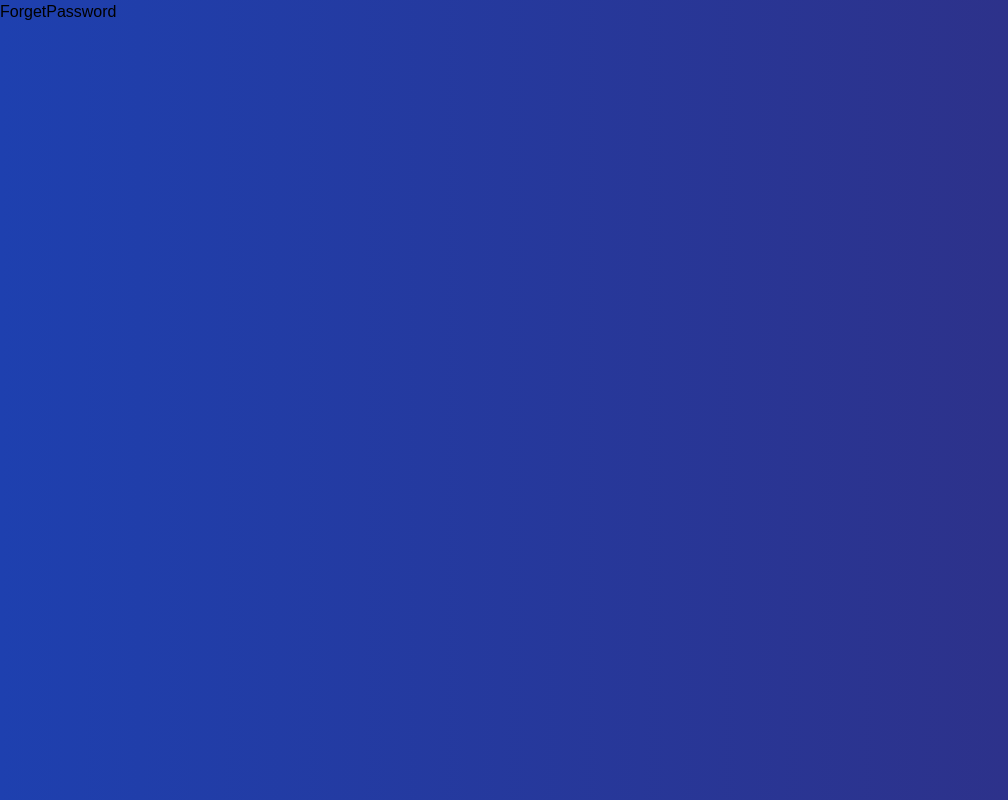
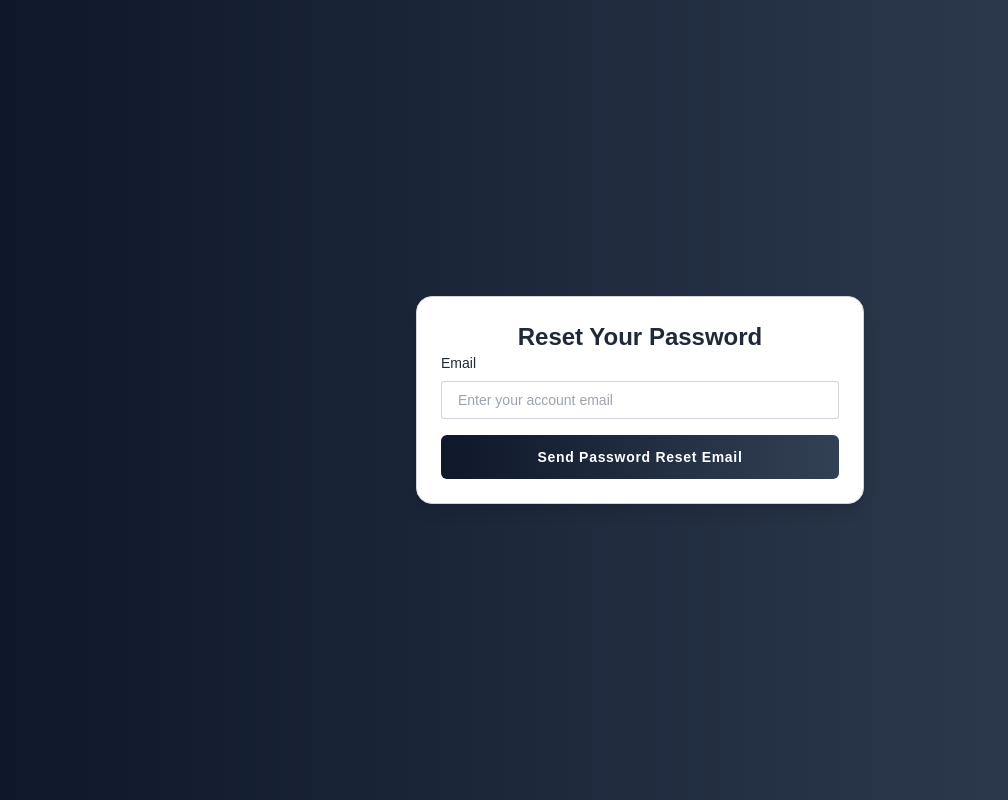
Before and after one commit to Soap171/MERN_E_Commerce_Application, a React (Vite) app in the folder client/: page /forget-password in a window 1280 px wide. Shown: the whole page, without its empty margins (0-1008 px from the left). Built offline with nearby package versions, Linux system fonts and the light colour scheme.

Commit message:
password reset page create

```diff
--- a/client/src/App.jsx
+++ b/client/src/App.jsx
@@ -10,7 +10,7 @@ import toast, { Toaster } from "react-hot-toast";
 
 function App() {
   return (
-    <div className="bg-gradient-to-r from-blue-800 to-indigo-900 min-h-screen flex flex-col ">
+    <div className="bg-gradient-to-r from-slate-900 to-slate-700 min-h-screen flex flex-col ">
       <BrowserRouter>
         <Routes>
           <Route path="/" element={<Home />} />
--- a/client/src/pages/ForgetPassword.jsx
+++ b/client/src/pages/ForgetPassword.jsx
@@ -1,7 +1,108 @@
 import React from "react";
+import { useState } from "react";
+import { Link } from "react-router-dom";
+import toast from "react-hot-toast";
+import { motion } from "framer-motion";
 
 function ForgetPassword() {
-  return <div>ForgetPassword</div>;
+  const [email, setEmail] = useState("");
+
+  const [validation, setValidation] = useState({
+    email: null,
+  });
+
+  const validateEmail = (email) => {
+    const re = /^[^\s@]+@[^\s@]+\.[^\s@]+$/;
+    return re.test(String(email).toLowerCase());
+  };
+
+  const handleInputChange = (e) => {
+    const { name, value } = e.target;
+    setEmail(value);
+    setValidation({ ...validation, email: validateEmail(value) });
+
+    switch (name) {
+      case "email":
+        setValidation({ ...validation, email: validateEmail(value) });
+        break;
+
+      default:
+        break;
+    }
+  };
+
+  const handleSubmit = (e) => {
+    if (email === "") {
+      toast.error("Please fill all the fields to login");
+      return;
+    }
+
+    if (validation.email === false) {
+      toast.error("Please enter a valid email");
+      return;
+    }
+
+    toast.success("Email sent successfully");
+  };
+
+  return (
+    <div className="flex flex-col justify-center items-center min-h-screen p-5 ">
+      <motion.div
+        className="w-full "
+        initial={{ opacity: 0, scale: 0.5 }}
+        animate={{ opacity: 1, scale: 1 }}
+        transition={{ duration: 0.9 }}
+      >
+        <div className="max-w-md w-full mx-auto border border-gray-300 rounded-2xl p-6 bg-white shadow-lg ">
+          <div className="text-center">
+            <h1 className="text-2xl text-gray-800 font-semibold">
+              Reset Your Password
+            </h1>
+          </div>
+          <form>
+            <div className="space-y-2">
+              <div className="relative">
+                <label className="text-gray-800 block text-sm mb-2">
+                  Email
+                </label>
+                <input
+                  type="text"
+                  name="email"
+                  className={`w-full  text-gray-800 bg-white border  ${
+                    validation.email === null
+                      ? "border-gray-300"
+                      : validation.email
+                      ? "border-green-500"
+                      : "border-red-500"
+                  } text-sm  px-4 py-2  rounded-sm outline-blue-500`}
+                  placeholder="Enter your account email"
+                  onChange={handleInputChange}
+                />
+                {validation.email !== null && (
+                  <span
+                    className={`absolute right-3 top-10 transform -translate-y-1/2`}
+                  >
+                    {validation.email ? "✅" : "❌"}
+                  </span>
+                )}
+              </div>
+            </div>
+          </form>
+          <div className="text-center mt-4">
+            <motion.button
+              type="button"
+              whileHover={{ scale: 1.1 }}
+              whileTap={{ scale: 0.9 }}
+              className="w-full py-3 px-4 text-sm tracking-wider font-semibold rounded-md text-white bg-gradient-to-r from-slate-900 to-slate-700  focus:outline-none"
+              onClick={handleSubmit}
+            >
+              Send Password Reset Email
+            </motion.button>
+          </div>
+        </div>
+      </motion.div>
+    </div>
+  );
 }
 
 export default ForgetPassword;
--- a/client/src/pages/Login.jsx
+++ b/client/src/pages/Login.jsx
@@ -43,8 +43,13 @@ function Login() {
       return;
     }
 
-    if (formData.password.length < 6) {
-      toast.error("Password must be at least 6 characters long");
+    if (validation.email === false) {
+      toast.error("Please enter a valid email address");
+      return;
+    }
+
+    if (validation.password === false) {
+      toast.error("Password should be atleast 6 characters long");
       return;
     }
 
@@ -60,7 +65,7 @@ function Login() {
       >
         <div className="max-w-md w-full mx-auto border  border-gray-300 rounded-2xl p-8 bg-white shadow-lg">
           <div className="text-center mb-12">
-            <h1 className="text-blue-800 font-semibold text-2xl">
+            <h1 className="text-gray-600 font-semibold text-2xl">
               Login To Your Account
             </h1>
           </div>
@@ -122,17 +127,41 @@ function Login() {
                 type="button"
                 whileHover={{ scale: 1.1 }}
                 whileTap={{ scale: 0.9 }}
-                className="w-full py-3 px-4 text-sm tracking-wider font-semibold rounded-md text-white bg-blue-600 hover:bg-blue-700 focus:outline-none"
+                className="w-full py-3 px-4 text-sm tracking-wider font-semibold rounded-md text-white bg-gradient-to-r from-slate-900 to-slate-700  focus:outline-none"
                 onClick={handleSubmit}
               >
                 Login
               </motion.button>
             </div>
+            <div className="text-center flex items-center justify-between">
+              <div class="flex items-center justify-between ">
+                <div class="flex h-5  my-4">
+                  <input
+                    id="remember"
+                    aria-describedby="remember"
+                    type="checkbox"
+                    class="w-4 h-4 border border-gray-300 rounded bg-gray-50 focus:ring-3 focus:ring-primary-300 "
+                    required=""
+                  />
+                </div>
+                <div class="ml-2 text-sm">
+                  <label for="remember" class="text-gray-00">
+                    Remember me
+                  </label>
+                </div>
+              </div>
+              <Link
+                to="/forget-password"
+                className="text-red-400 text-sm  hover:underline   "
+              >
+                Forget Password ? {""}
+              </Link>
+            </div>
             <p className="text-gray-800 text-sm mt-6 text-center">
               Not a member ? {""}
               <Link
                 to="/sign-up"
-                className="text-blue-600 font-semibold hover:underline ml-1"
+                className="text-gray-600 font-semibold hover:underline ml-1"
               >
                 Register Now
               </Link>
--- a/client/src/pages/SignUp.jsx
+++ b/client/src/pages/SignUp.jsx
@@ -218,7 +218,7 @@ function SignUp() {
                   I accept the{" "}
                   <Link
                     to="/terms-and-conditions"
-                    className="text-blue-600 font-semibold hover:underline ml-1"
+                    className=" font-semibold hover:underline ml-1"
                   >
                     Terms and Conditions
                   </Link>
@@ -231,7 +231,7 @@ function SignUp() {
                 type="button"
                 whileHover={{ scale: 1.1 }}
                 whileTap={{ scale: 0.9 }}
-                className="w-full py-3 px-4 text-sm tracking-wider font-semibold rounded-md text-white bg-blue-600 hover:bg-blue-700 focus:outline-none"
+                className="w-full py-3 px-4 text-sm tracking-wider font-semibold rounded-md text-white bg-gradient-to-r from-slate-900 to-slate-700 focus:outline-none"
                 onClick={handleSubmit}
               >
                 Create an account
@@ -241,9 +241,9 @@ function SignUp() {
               Already have an account?{" "}
               <Link
                 to="/login"
-                className="text-blue-600 font-semibold hover:underline ml-1"
+                className="text-gray-800 font-semibold hover:underline ml-1"
               >
-                Login here
+                Login
               </Link>
             </p>
           </form>
--- a/client/src/pages/VerifyEmail.jsx
+++ b/client/src/pages/VerifyEmail.jsx
@@ -81,7 +81,7 @@ function VerifyEmail() {
       >
         <div className="max-w-md w-full mx-auto border border-gray-300 rounded-2xl bg-white shadow-lg">
           <div className="text-center mb-2">
-            <h1 className="text-blue-500 font-semibold m-5 h-1 text-2xl">
+            <h1 className="text-gray-800 font-semibold m-5 h-1 text-2xl">
               Verify Your Email To Continue
             </h1>
           </div>
@@ -108,7 +108,7 @@ function VerifyEmail() {
                   type="submit"
                   whileHover={{ scale: 1.1 }}
                   whileTap={{ scale: 0.9 }}
-                  className="w-full py-3 px-4 text-sm tracking-wider font-semibold rounded-md text-white bg-blue-600 hover:bg-blue-700 focus:outline-none"
+                  className="w-full py-3 px-4 text-sm tracking-wider font-semibold rounded-md text-white bg-gradient-to-r from-slate-900 to-slate-700 focus:outline-none"
                 >
                   Verify Email
                 </motion.button>
```
